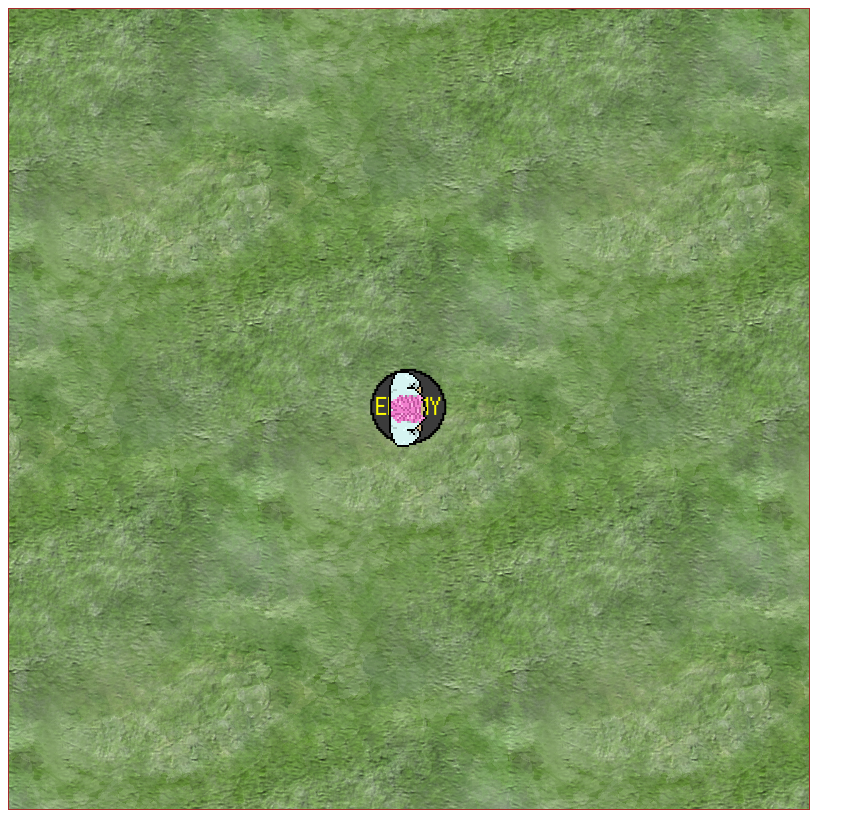
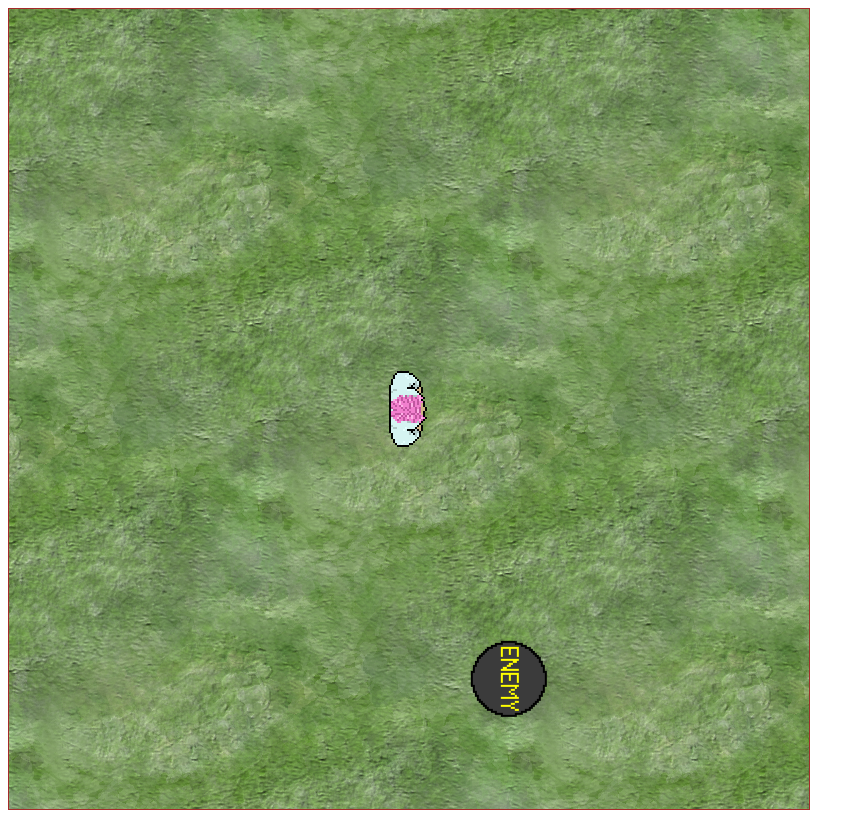
Before and after one commit to TheWumboMan/gamer, a plain HTML site: page index.html in a window 1280 px wide. Shown: the whole page, without its empty margins (0-865 px from the left). Drawn offline with Linux system fonts and the light colour scheme.

Commit message:
more collision stuff

```diff
--- /dev/null
+++ b/enemy.js
@@ -0,0 +1,71 @@
+function Enemy(game) {
+    this.animation = new Animation(ASSET_MANAGER.getAsset("./img/Enemy.png"), 0, 0, 128, 128, 0.4, 2, true, false);
+    this.radius = 38;
+    this.enemy = true;
+    this.velocity = { x: 0, y: 0 };
+    this.acceleration = 100;
+    this.maxSpeed = 150;
+    Entity.call(this, game, Math.random()*(700 - 100)+100, Math.random()*(700 - 100)+100);
+}
+
+Enemy.prototype = new Entity();
+Enemy.prototype.constructor = Enemy;
+
+Enemy.prototype.update = function () {
+    if (this.collideLeft() || this.collideRight()) {
+        this.velocity.x = -this.velocity.x * (1/friction);
+        if (this.collideLeft()) this.x = this.radius;
+        if (this.collideRight()) this.x = 800 - this.radius;
+    }
+    if (this.collideTop() || this.collideBottom()) {
+        this.velocity.y = -this.velocity.y * (1/friction);
+        if (this.collideTop()) this.y = this.radius;
+        if (this.collideBottom()) this.y = 800 - this.radius;
+    }
+
+    for (var i = 0; i < this.game.entities.length; i++) {
+        var ent = this.game.entities[i];
+        if (ent.player) {
+            var dist = distance(this, ent);
+            if (dist > 250) {}
+            else {
+                this.rotation = Math.atan2(ent.y - this.y, ent.x - this.x);
+                var difX = Math.cos(this.rotation);
+                var difY = Math.sin(this.rotation);
+                var delta = this.radius + ent.radius - distance(this, ent);
+                if (this.collide(ent)) {
+                    this.velocity.x = -this.velocity.x * (1/friction);
+                    this.velocity.y = -this.velocity.y * (1/friction);
+                    this.x -= difX * delta/2;
+                    this.y -= difY * delta/2;
+                    ent.x += difX * delta/2;
+                    ent.y += difY * delta/2;
+
+                }
+                else {
+                    this.velocity.x += difX * this.acceleration;
+                    this.velocity.y += difY * this.acceleration;
+                }
+            }
+        }
+    }
+
+    var speed = Math.sqrt(this.velocity.x * this.velocity.x + this.velocity.y * this.velocity.y);
+    if (speed > this.maxSpeed) {
+        var ratio = this.maxSpeed / speed;
+        this.velocity.x *= ratio;
+        this.velocity.y *= ratio;
+    }
+    this.x += this.velocity.x * this.game.clockTick;
+    this.y += this.velocity.y * this.game.clockTick;
+
+    this.velocity.x -= friction * this.game.clockTick * this.velocity.x;
+    this.velocity.y -= friction * this.game.clockTick * this.velocity.y;
+
+    Entity.prototype.update.call(this);
+}
+
+Enemy.prototype.draw = function (ctx) {
+    this.animation.drawFrame(this.game.clockTick, ctx, this.x, this.y, this.rotation+Math.PI/2);
+    Entity.prototype.draw.call(this);
+}
--- a/gameengine.js
+++ b/gameengine.js
@@ -137,10 +137,17 @@ GameEngine.prototype.loop = function () {
     this.spawn = null;
 }
 
-function Entity(game, x, y) {
+function distance(a, b) {
+    var dx = a.x - b.x;
+    var dy = a.y - b.y;
+    return Math.sqrt(dx * dx + dy * dy);
+}
+
+function Entity(game, x, y, rot = 0) {
     this.game = game;
     this.x = x;
     this.y = y;
+    this.rotation = rot;
     this.removeFromWorld = false;
 }
 
--- /dev/null
+++ b/lilfrump.js
@@ -0,0 +1,75 @@
+function Frump(game) {
+    this.idle = new Animation(ASSET_MANAGER.getAsset("./img/LilFrump.png"), 0, 128, 128, 128, 0.4, 2, true, false);
+    this.walk = new Animation(ASSET_MANAGER.getAsset("./img/LilFrump.png"), 0, 0, 128, 128, 0.1, 8, true, false);
+    this.swordIdle = new Animation(ASSET_MANAGER.getAsset("./img/LilFrump.png"), 0, 456, 200, 200, 0.4, 2, true, false);
+    this.swordWalk = new Animation(ASSET_MANAGER.getAsset("./img/LilFrump.png"), 0, 256, 200, 200, 0.1, 8, true, false);
+    this.swordAttack = new Animation(ASSET_MANAGER.getAsset("./img/LilFrump.png"), 400, 456, 200, 200, 0.1, 5, false, false);
+    this.radius = 38;
+    this.player = true;
+    this.velocity = { x: 0, y: 0 };
+    this.acceleration = 100;
+    this.maxSpeed = 250;
+    Entity.call(this, game, 400, 400);
+}
+
+Frump.prototype = new Entity();
+Frump.prototype.constructor = Frump;
+
+Frump.prototype.update = function () {
+    if (this.game.spawn) this.game.addEntity(new Enemy(this.game));
+    if (this.game.clickmouse && this.game.space) this.attacking = true;
+    if (this.attacking) {
+        //this.radius = 68;
+        if (this.swordAttack.isDone()) {
+            this.swordAttack.elapsedTime = 0;
+            this.attacking = false;
+            this.radius = 38;
+        }
+    }
+
+    if (this.game.up) this.velocity.y -= this.acceleration;
+    if (this.game.down) this.velocity.y += this.acceleration;
+    if (this.game.left) this.velocity.x -= this.acceleration;
+    if (this.game.right) this.velocity.x += this.acceleration;
+
+    if (this.collideLeft() || this.collideRight()) {
+        this.velocity.x = -this.velocity.x * (1/friction);
+        if (this.collideLeft()) this.x = this.radius;
+        if (this.collideRight()) this.x = 800 - this.radius;
+    }
+    if (this.collideTop() || this.collideBottom()) {
+        this.velocity.y = -this.velocity.y * (1/friction);
+        if (this.collideTop()) this.y = this.radius;
+        if (this.collideBottom()) this.y = 800 - this.radius;
+    }
+
+    var speed = Math.sqrt(this.velocity.x * this.velocity.x + this.velocity.y * this.velocity.y);
+    if (speed > this.maxSpeed) {
+        var ratio = this.maxSpeed / speed;
+        this.velocity.x *= ratio;
+        this.velocity.y *= ratio;
+    }
+    this.x += this.velocity.x * this.game.clockTick;
+    this.y += this.velocity.y * this.game.clockTick;
+
+    this.velocity.x -= friction * this.game.clockTick * this.velocity.x;
+    this.velocity.y -= friction * this.game.clockTick * this.velocity.y;
+
+    Entity.prototype.update.call(this);
+}
+
+Frump.prototype.draw = function (ctx) {
+    this.rotation = Math.atan2(this.game.mouse.y - this.y, this.game.mouse.x - this.x) + Math.PI/2;
+    if (this.attacking) this.swordAttack.drawFrame(this.game.clockTick, ctx, this.x, this.y, this.rotation);
+    else {
+        if (this.game.up || this.game.left || this.game.down || this.game.right) {
+            if (this.game.space) this.swordWalk.drawFrame(this.game.clockTick, ctx, this.x, this.y, this.rotation);
+            else this.walk.drawFrame(this.game.clockTick, ctx, this.x, this.y, this.rotation);
+        }
+        else {
+            if (this.game.space) this.swordIdle.drawFrame(this.game.clockTick, ctx, this.x, this.y, this.rotation);
+            else this.idle.drawFrame(this.game.clockTick, ctx, this.x, this.y, this.rotation);
+        }
+    }
+    Entity.prototype.draw.call(this);
+}
--- a/main.js
+++ b/main.js
@@ -71,151 +71,6 @@ Background.prototype.draw = function (ctx) {
     Entity.prototype.draw.call(this);
 }
 
-function distance(a, b) {
-    var dx = a.x - b.x;
-    var dy = a.y - b.y;
-    return Math.sqrt(dx * dx + dy * dy);
-}
-
-function Crump(game) {
-    this.idle = new Animation(ASSET_MANAGER.getAsset("./img/LilCrump.png"), 0, 128, 128, 128, 0.4, 2, true, false);
-    this.walk = new Animation(ASSET_MANAGER.getAsset("./img/LilCrump.png"), 0, 0, 128, 128, 0.1, 8, true, false);
-    this.swordIdle = new Animation(ASSET_MANAGER.getAsset("./img/LilCrump.png"), 0, 456, 200, 200, 0.4, 2, true, false);
-    this.swordWalk = new Animation(ASSET_MANAGER.getAsset("./img/LilCrump.png"), 0, 256, 200, 200, 0.1, 8, true, false);
-    this.swordAttack = new Animation(ASSET_MANAGER.getAsset("./img/LilCrump.png"), 400, 456, 200, 200, 0.1, 5, false, false);
-    this.radius = 38;
-    this.player = true;
-    Entity.call(this, game, 400, 400);
-
-    this.velocity = { x: 0, y: 0 };
-    this.acceleration = 100;
-    this.maxSpeed = 250;
-}
-
-Crump.prototype = new Entity();
-Crump.prototype.constructor = Crump;
-
-Crump.prototype.update = function () {
-    if (this.game.clickmouse && this.game.space) this.attacking = true;
-    if (this.attacking) {
-        this.radius = 68;
-        if (this.swordAttack.isDone()) {
-            this.swordAttack.elapsedTime = 0;
-            this.attacking = false;
-            this.radius = 38;
-        }
-    }
-
-    if (this.game.up) this.velocity.y -= this.acceleration;
-    if (this.game.down) this.velocity.y += this.acceleration;
-    if (this.game.left) this.velocity.x -= this.acceleration;
-    if (this.game.right) this.velocity.x += this.acceleration;
-
-    Entity.prototype.update.call(this);
-
-    if (this.collideLeft() || this.collideRight()) {
-        this.velocity.x = -this.velocity.x * (1/friction);
-        if (this.collideLeft()) this.x = this.radius;
-        if (this.collideRight()) this.x = 800 - this.radius;
-    }
-    if (this.collideTop() || this.collideBottom()) {
-        this.velocity.y = -this.velocity.y * (1/friction);
-        if (this.collideTop()) this.y = this.radius;
-        if (this.collideBottom()) this.y = 800 - this.radius;
-    }
-
-    var speed = Math.sqrt(this.velocity.x * this.velocity.x + this.velocity.y * this.velocity.y);
-    if (speed > this.maxSpeed) {
-        var ratio = this.maxSpeed / speed;
-        this.velocity.x *= ratio;
-        this.velocity.y *= ratio;
-    }
-    this.x += this.velocity.x * this.game.clockTick;
-    this.y += this.velocity.y * this.game.clockTick;
-
-    this.velocity.x -= friction * this.game.clockTick * this.velocity.x;
-    this.velocity.y -= friction * this.game.clockTick * this.velocity.y;
-}
-
-Crump.prototype.draw = function (ctx) {
-
-    var rotation = Math.atan2(this.game.mouse.y - this.y, this.game.mouse.x - this.x) + Math.PI/2;
-
-    if (this.attacking) this.swordAttack.drawFrame(this.game.clockTick, ctx, this.x, this.y, rotation);
-    else {
-        if (this.game.up || this.game.left || this.game.down || this.game.right) {
-            if (this.game.space) this.swordWalk.drawFrame(this.game.clockTick, ctx, this.x, this.y, rotation);
-            else this.walk.drawFrame(this.game.clockTick, ctx, this.x, this.y, rotation);
-        }
-        else {
-            if (this.game.space) this.swordIdle.drawFrame(this.game.clockTick, ctx, this.x, this.y, rotation);
-            else this.idle.drawFrame(this.game.clockTick, ctx, this.x, this.y, rotation);
-        }
-    }
-    Entity.prototype.draw.call(this);
-}
-
-function Enemy(game) {
-    this.animation = new Animation(ASSET_MANAGER.getAsset("./img/Enemy.png"), 0, 0, 128, 128, 0.4, 2, true, false);
-    this.radius = 38;
-    Entity.call(this, game, Math.random()*(700 - 100)+100, Math.random()*(700 - 100)+100);
-
-    this.velocity = { x: 0, y: 0 };
-    this.acceleration = 100;
-    this.maxSpeed = 150;
-}
-
-Enemy.prototype = new Entity();
-Enemy.prototype.constructor = Enemy;
-
-Enemy.prototype.update = function () {
-    if (this.game.spawn) this.game.addEntity(new Enemy(this.game));
-
-    Entity.prototype.update.call(this);
-
-    if (this.collideLeft() || this.collideRight()) {
-        this.velocity.x = -this.velocity.x * (1/friction);
-        if (this.collideLeft()) this.x = this.radius;
-        if (this.collideRight()) this.x = 800 - this.radius;
-    }
-    if (this.collideTop() || this.collideBottom()) {
-        this.velocity.y = -this.velocity.y * (1/friction);
-        if (this.collideTop()) this.y = this.radius;
-        if (this.collideBottom()) this.y = 800 - this.radius;
-    }
-
-    for (var i = 0; i < this.game.entities.length; i++) {
-        var ent = this.game.entities[i];
-        if (ent.player) {
-            var dist = distance(this, ent);
-            if (this.collide(ent)) {
-
-            }
-            var difX = (ent.x - this.x)/dist;
-            var difY = (ent.y - this.y)/dist;
-            this.velocity.x += difX * this.acceleration;
-            this.velocity.y += difY * this.acceleration;
-        }
-    }
-
-    var speed = Math.sqrt(this.velocity.x * this.velocity.x + this.velocity.y * this.velocity.y);
-    if (speed > this.maxSpeed) {
-        var ratio = this.maxSpeed / speed;
-        this.velocity.x *= ratio;
-        this.velocity.y *= ratio;
-    }
-    this.x += this.velocity.x * this.game.clockTick;
-    this.y += this.velocity.y * this.game.clockTick;
-
-    this.velocity.x -= friction * this.game.clockTick * this.velocity.x;
-    this.velocity.y -= friction * this.game.clockTick * this.velocity.y;
-}
-
-Enemy.prototype.draw = function (ctx) {
-    this.animation.drawFrame(this.game.clockTick, ctx, this.x, this.y, 0);
-    Entity.prototype.draw.call(this);
-}
-
 // the "main" code begins here
 
 var friction = 8;
@@ -223,7 +78,7 @@ var friction = 8;
 var ASSET_MANAGER = new AssetManager();
 
 ASSET_MANAGER.queueDownload("./img/background.png")
-ASSET_MANAGER.queueDownload("./img/LilCrump.png");
+ASSET_MANAGER.queueDownload("./img/LilFrump.png");
 ASSET_MANAGER.queueDownload("./img/Enemy.png");
 
 ASSET_MANAGER.downloadAll(function () {
@@ -233,12 +88,12 @@ ASSET_MANAGER.downloadAll(function () {
 
     var gameEngine = new GameEngine();
     var bg = new Background(gameEngine);
-    var crump = new Crump(gameEngine);
+    var frump = new Frump(gameEngine);
     var enemy = new Enemy(gameEngine);
 
     gameEngine.addEntity(bg);
     gameEngine.addEntity(enemy);
-    gameEngine.addEntity(crump);
+    gameEngine.addEntity(frump);
 
     gameEngine.init(ctx);
     gameEngine.start();
```
Also changed, not shown: index.html (+2 -0 lines), img/LilFrump.png (renamed from img/LilCrump.png), img/LilFrumpSmall.png (renamed from img/LilCrumpSmall.png), 1 other file.
